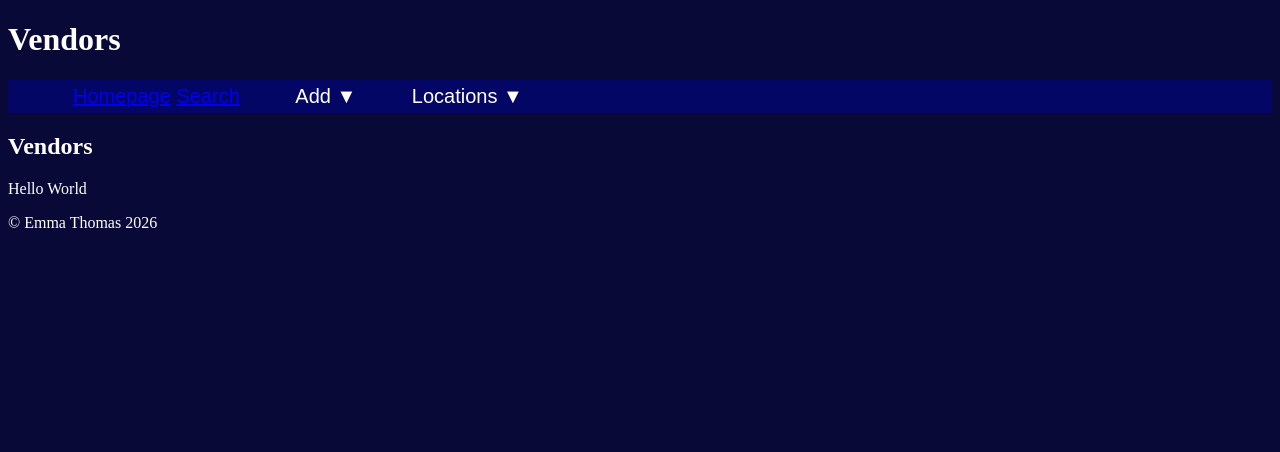
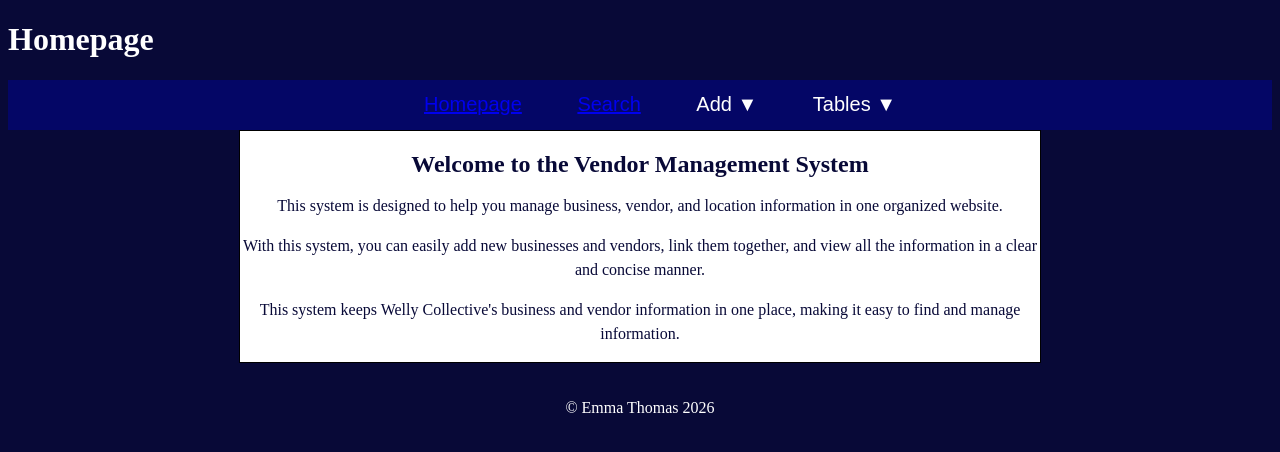
Before and after one commit to thomasem1369/12CSP_Flask, a Flask app: page / in a window 1280 px wide. Shown: the top 452 px of the page. Run offline with Flask 3, Linux system fonts and the light colour scheme.

Commit message:
Basic Homoepage Description

```diff
--- a/static/css/style.css
+++ b/static/css/style.css
@@ -1,6 +1,16 @@
 body {
     background-color: #080937ff;
     color: #ffffff;
+}
+
+.nav_class {
+    display: flex;
+    justify-content: center;
+    align-items: center;
+    margin: 5;
+    height: 50px;
+    width: 100%;
+    background-color: rgb(4, 6, 102);
 }
 
 .nav_class > ul {
@@ -47,6 +57,52 @@ ul.sub-menu li hover{
     background-color: #444444;
 }
 
+/* Intro Section Styles */
+
+.intro{
+    max-width: 800px;
+    margin: 0 auto;
+    padding; 20px;
+    background-color: #ffffff;
+    color: #080937;
+    text-align: center;
+    border: 1px solid #000000;
+}
+
+.intro h2{
+    font-size: 24px;
+    margin-bottom: 10px;
+}
+
+.intro p{
+    font-size: 16px;
+    line-height: 1.5;
+}
+
+/* Homepage Section Styles */
+
+.homepage > h2{
+    font-size: 24px;
+    margin-bottom: 10px;
+    text-align: center;
+}
+
+.homepage > p{
+    font-size: 16px;
+    line-height: 1.5;
+    text-align: center;
+}
+
+/* Footer Section Styles */
+footer{
+    background-color: #080937;
+    color: #ffffff;
+    padding: 20px;
+    text-align: center;
+}
+
+/* Search Section Styles */
+
 .search{
     display:flex;
     align-items: center;
--- a/templates/index.html
+++ b/templates/index.html
@@ -2,18 +2,20 @@
 <html lang="en">
 <head>
     <meta charset="UTF-8">
-    <title>Vendors</title>
+    <title>Homepage</title>
     <link type="text/css" rel="stylesheet" href="/static/css/style.css">
 </head>
 <body>
     <header>
-        <h1>Vendors</h1>
+        <h1>Homepage</h1>
     </header>
     <!-- Navigation bar -->
     <nav class="nav_class">
         <ul>
             <li>
                 <a href="/">Homepage</a>
+            </li>
+            <li>
                 <a href="/search">Search</a>
             </li>
             <li>
@@ -32,17 +34,17 @@
                 </ul>
             </li>
             <li>
-                Locations
+                Tables
                 <span class = "arrow">&#9660;</span>
                 <ul class="sub-menu">
                     <li>
-                        <a href="/business_table">Add Business</a>
+                        <a href="/business_table">Business Table</a>
                     </li>
                     <li>
-                        <a href="/vendor_table">Add Vendor</a>
+                        <a href="/vendor_table">Vendor Table</a>
                     </li>
                     <li>
-                       <a href="/locations_table">Link Business and Vendor</a>
+                       <a href="/locations_table">Locations</a>
                     </li>
                 </ul>
             </li>
@@ -50,10 +52,15 @@
         </ul>
     </nav>
 
-    <main>
-        <h2>Vendors</h2>
-        <p>Hello World</p>
-        <p>{{search}}</p>
+    <main class="homepage">
+        <section class="intro">
+            <h2>Welcome to the Vendor Management System</h2>
+            <p>This system is designed to help you manage business, vendor, and location information in one organized website.</p>
+            <p>With this system, you can easily add new businesses and vendors, link them together, and view all the information in a clear and concise manner.</p>
+            <p> This system keeps Welly Collective's business and vendor
+            information in one place, making it easy to find and
+            manage information. </p>
+        </section>
     </main>
     <footer>
         <p>&copy; Emma Thomas 2026</p>
```
